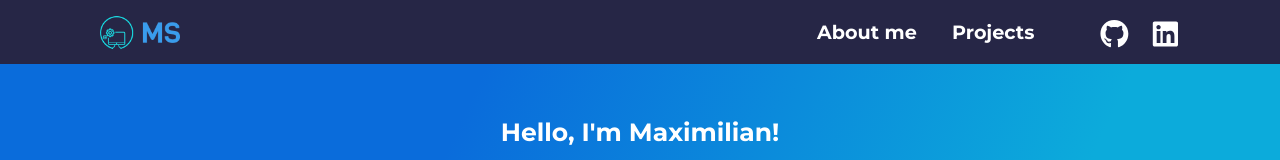
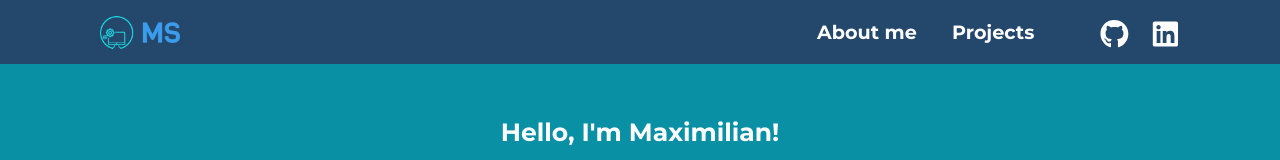
Before and after one commit to Maxwell929/my-website-renew, a React (Create React App) app: page / in a window 1280 px wide. Shown: the top 160 px of the page. Built offline with nearby package versions, Linux system fonts and the light colour scheme.

Commit message:
new colors

```diff
--- a/src/components/Header/header.scss
+++ b/src/components/Header/header.scss
@@ -4,9 +4,9 @@
   width: 100%;
   overflow: hidden;
   background: linear-gradient(
-                  115deg,
-                  rgb(10, 108, 219) 30%,
-                  rgb(12, 171, 219) 70%
+                  175deg,
+                  variables.$backgroundColor-1 30%,
+                 variables.$backgroundColor-2 80%
   );
   height: calc(100vh - 4rem);
   color: variables.$primary-color;
--- a/src/style/variables.scss
+++ b/src/style/variables.scss
@@ -1,9 +1,9 @@
 $primary-color: #ffffff;
-$secondaryColor: #262646FF;
+$secondaryColor: #24476c;
 $hoverColor: #D3D3D3FF;
 
-$backgroundColor-1: #0F6FDDFF;
-$backgroundColor-2: #0CABDBFF;
+$backgroundColor-1: #0a90a5;
+$backgroundColor-2: #74d9ba;
 
 
 @mixin magic-border($width, $color, $duration, $direction) {
```
